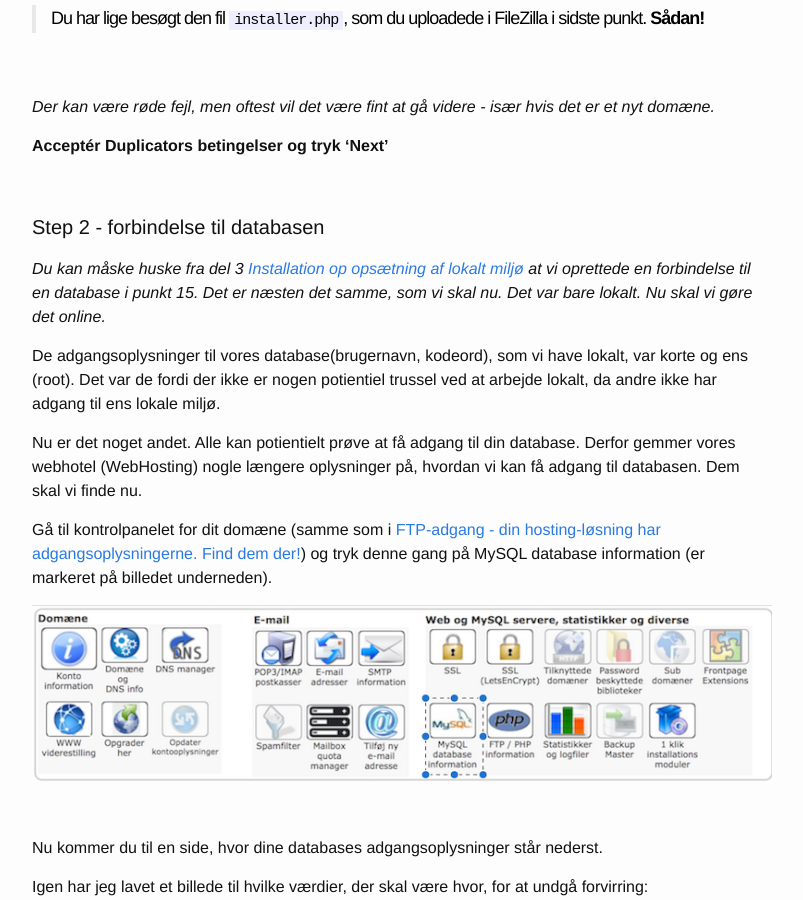
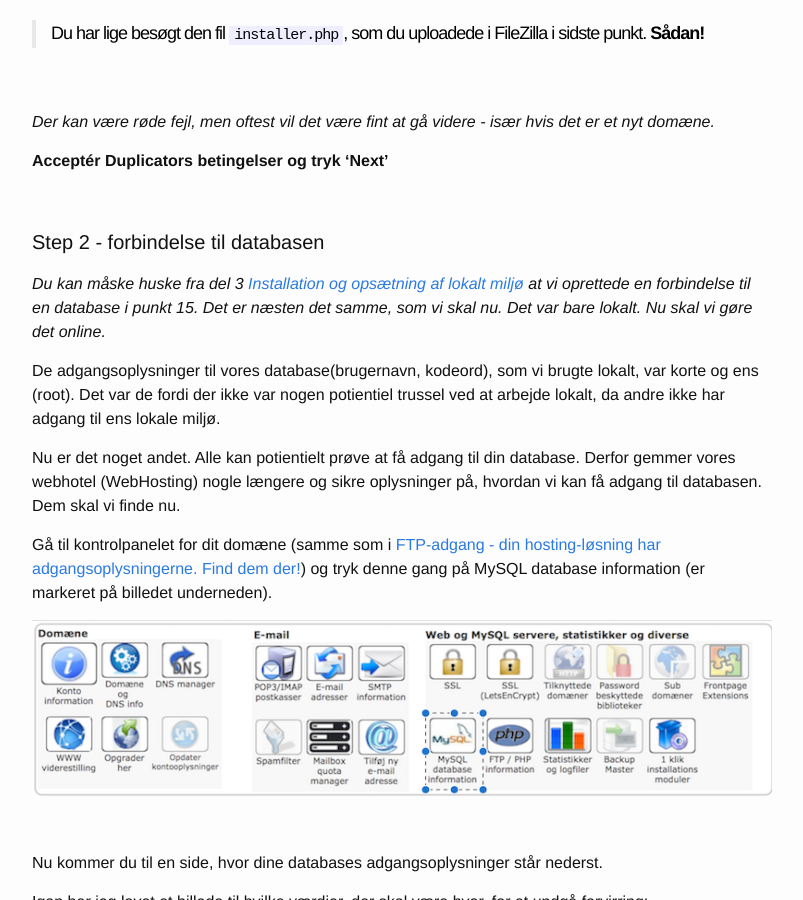
Before and after one commit to peterhoejlundandersen/hilsen, a Jekyll site: the page built from _posts/wordpress/2018-02-23-del-6-skub-op.markdown, in a window 1280 px wide and 900 px high, scrolled down 11175 px. Shown: the whole window, without its empty margins (238-1041 px from the left). Built offline with Jekyll 4.4.1, drawn with Linux system fonts in a browser that asks for light colours; some of the changed text lies outside the part shown.

Commit message:
eddited some things in part 6

```diff
--- a/_posts/wordpress/2018-02-23-del-6-skub-op.markdown
+++ b/_posts/wordpress/2018-02-23-del-6-skub-op.markdown
@@ -154,7 +154,7 @@
 For at gøre det lettere for dig, da navnene faktisk er forskellige og derfor kan være ret forvirrende, har jeg lavet det her billede, for at forklare hvilke oplysninger fra WebHosting du skal bruge, og hvor de skal kopieres ind i FileZilla:
 
 *De rigtige oplysninger står ud for punkterne på WebHosting - jeg er ikke interesseret i at vise mine til internettet.*
-)
+
 ![FileZilla window]({{ "assets/wordpress/filezilla-webhosting.jpg" || absolute_url }})
 
 Når du har kopieret oplysningerne ind i FileZilla vinduet **tryk da på 'Connect'**.
@@ -237,11 +237,11 @@
 
 #### Step 2 - forbindelse til databasen
 
-*Du kan måske huske fra del 3 [Installation op opsætning af lokalt miljø](https://hilsen.it/wordpress/2018/02/09/del-3-Wordpress-basics.html#installation-og-opsætning-af-lokalt-miljø-til-mac){:target="_blank"} at vi oprettede en forbindelse til en database i punkt 15. Det er næsten det samme, som vi skal nu. Det var bare lokalt. Nu skal vi gøre det online.*
+*Du kan måske huske fra del 3 [Installation og opsætning af lokalt miljø](https://hilsen.it/wordpress/2018/02/09/del-3-Wordpress-basics.html#installation-og-opsætning-af-lokalt-miljø-til-mac){:target="_blank"} at vi oprettede en forbindelse til en database i punkt 15. Det er næsten det samme, som vi skal nu. Det var bare lokalt. Nu skal vi gøre det online.*
 
-De adgangsoplysninger til vores database(brugernavn, kodeord), som vi have lokalt, var korte og ens (root). Det var de fordi der ikke er nogen potientiel trussel ved at arbejde lokalt, da andre ikke har adgang til ens lokale miljø.
+De adgangsoplysninger til vores database(brugernavn, kodeord), som vi brugte lokalt, var korte og ens (root). Det var de fordi der ikke var nogen potientiel trussel ved at arbejde lokalt, da andre ikke har adgang til ens lokale miljø.
 
-Nu er det noget andet. Alle kan potientielt prøve at få adgang til din database. Derfor gemmer vores webhotel (WebHosting) nogle længere oplysninger på, hvordan vi kan få adgang til databasen. Dem skal vi finde nu.
+Nu er det noget andet. Alle kan potientielt prøve at få adgang til din database. Derfor gemmer vores webhotel (WebHosting) nogle længere og sikre oplysninger på, hvordan vi kan få adgang til databasen. Dem skal vi finde nu.
 
 Gå til kontrolpanelet for dit domæne (samme som i [FTP-adgang - din hosting-løsning har adgangsoplysningerne. Find dem der!](https://hilsen.it/wordpress/2018/02/23/del-6-skub-op.html#ftp-adgang---din-hosting-løsning-har-adgangsoplysningerne-find-dem-der){:target="_blank"}) og tryk denne gang på MySQL database information (er markeret på billedet underneden).
 
```
Also changed, not shown: other parts of _posts/wordpress/2018-02-23-del-6-skub-op.markdown (+4 -7 lines).
